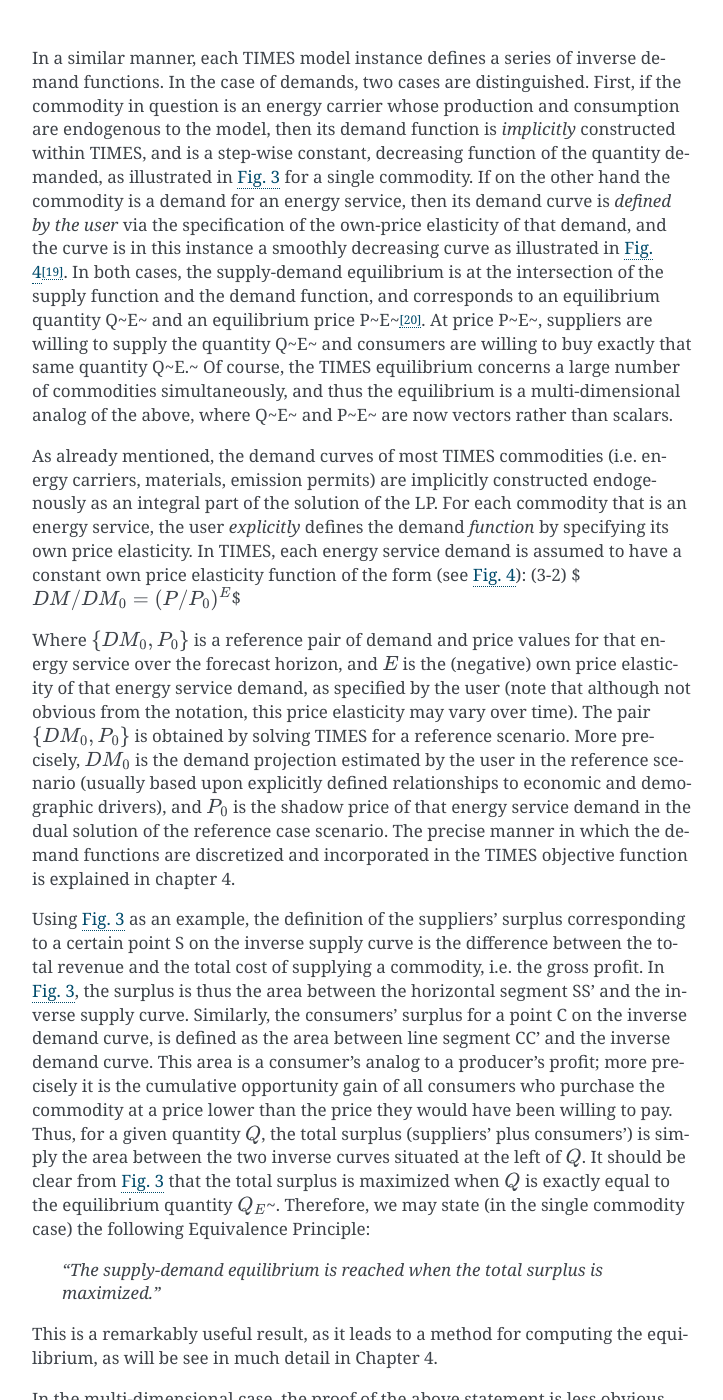
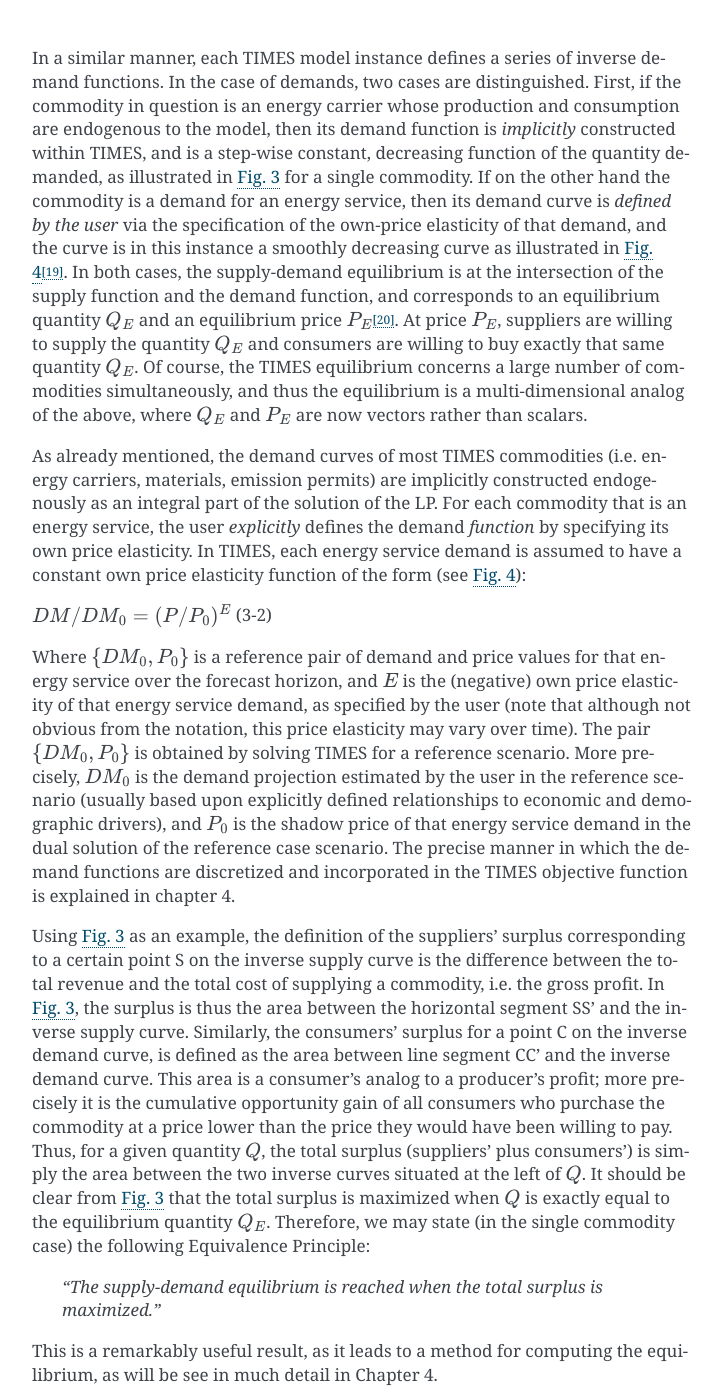
Before and after one commit to experimentarium/times, a Sphinx documentation site: the page built from docs/part-1/03-economic-rationale.md, in a window 1280 px wide and 1400 px high, scrolled down 8218 px. Shown: the whole window, without its empty margins (388-1111 px from the left). Built offline with Sphinx 7.4.7, drawn with Linux system fonts in a browser that asks for light colours; some of the changed text lies outside the part shown.

```diff
--- a/docs/part-1/03-economic-rationale.md
+++ b/docs/part-1/03-economic-rationale.md
@@ -63,8 +63,7 @@ is allowed to vary according to user-selected elasticities of
 substitution. Sectoral production functions most typically have the
 following general form:
 
-(3-1)
-$$X_{s} = A_{0}\left( B_{K} \cdot K_{s}^{\rho} + B_{L} \cdot L_{S}^{\rho} + B_{E} \cdot E_{S}^{\rho} \right)^{1/\rho}$$
+$X_{s} = A_{0}\left( B_{K} \cdot K_{s}^{\rho} + B_{L} \cdot L_{S}^{\rho} + B_{E} \cdot E_{S}^{\rho} \right)^{1/\rho}$ (3-1)
 
 where
 
@@ -379,12 +378,12 @@ is *defined by the user* via the specification of the own-price
 elasticity of that demand, and the curve is in this instance a smoothly
 decreasing curve as illustrated in {numref}`eq_demand_curve`[^19]. In both cases, the
 supply-demand equilibrium is at the intersection of the supply function
-and the demand function, and corresponds to an equilibrium quantity Q~E~
-and an equilibrium price P~E~[^20]. At price P~E~, suppliers are willing
-to supply the quantity Q~E~ and consumers are willing to buy exactly
-that same quantity Q~E.~ Of course, the TIMES equilibrium concerns a
+and the demand function, and corresponds to an equilibrium quantity $Q_E$
+and an equilibrium price $P_E$[^20]. At price $P_E$, suppliers are willing
+to supply the quantity $Q_E$ and consumers are willing to buy exactly
+that same quantity $Q_E$. Of course, the TIMES equilibrium concerns a
 large number of commodities simultaneously, and thus the equilibrium is
-a multi-dimensional analog of the above, where Q~E~ and P~E~ are now
+a multi-dimensional analog of the above, where $Q_E$ and $P_E$ are now
 vectors rather than scalars.
 
 As already mentioned, the demand curves of most TIMES commodities (i.e.
@@ -394,8 +393,8 @@ commodity that is an energy service, the user *explicitly* defines the
 demand *function* by specifying its own price elasticity. In TIMES, each
 energy service demand is assumed to have a constant own price elasticity
 function of the form (see {numref}`eq_demand_curve`):
-(3-2)
-$$DM/DM_{0} = (P/P_{0})^{E}$$
+
+$DM/DM_{0} = (P/P_{0})^{E}$ (3-2)
 
 Where $\{DM_0,P_0\}$ is a reference pair of demand and price values for
 that energy service over the forecast horizon, and $E$ is the (negative)
@@ -424,7 +423,7 @@ have been willing to pay. Thus, for a given quantity $Q$, the total
 surplus (suppliers' plus consumers') is simply the area between the two
 inverse curves situated at the left of $Q$. It should be clear from {numref}`eq_supply_demand_endogenous`
 that the total surplus is maximized when $Q$ is exactly equal to the
-equilibrium quantity $Q_E$~. Therefore, we may state (in the single
+equilibrium quantity $Q_E$. Therefore, we may state (in the single
 commodity case) the following Equivalence Principle:
 
 > *"The supply-demand equilibrium is reached when the total surplus is
@@ -647,10 +646,10 @@ market.
     the shadow price of a balance constraint (see section 5.4.4), and
     may thus be (loosely) expressed as the derivative of the objective
     function $F$ with respect to the right-hand-side of a balance
-    constraint, i.e. $\partial F/\partial Q_i$ ![](assets/image4.png). When that price is further
+    constraint, i.e. $\partial F/\partial Q_i$. When that price is further
     differentiated with respect to another quantity $Q_j$, one gets
-    $\partial^2 F/(\partial Q_i . /\partial Q_j)$![](assets/image5.png), which, under mild conditions is always equal
-    to $\partial^2 F/(\partial Q_j . /\partial Q_i)$ ![](assets/image6.png), as desired.
+    $\partial^2 F/(\partial Q_i . \partial Q_j)$, which, under mild conditions is always equal
+    to $\partial^2 F/(\partial Q_j . \partial Q_i)$, as desired.
 
 [^22]: See e.g. Samuelson and Nordhaus (1977)
 
```
